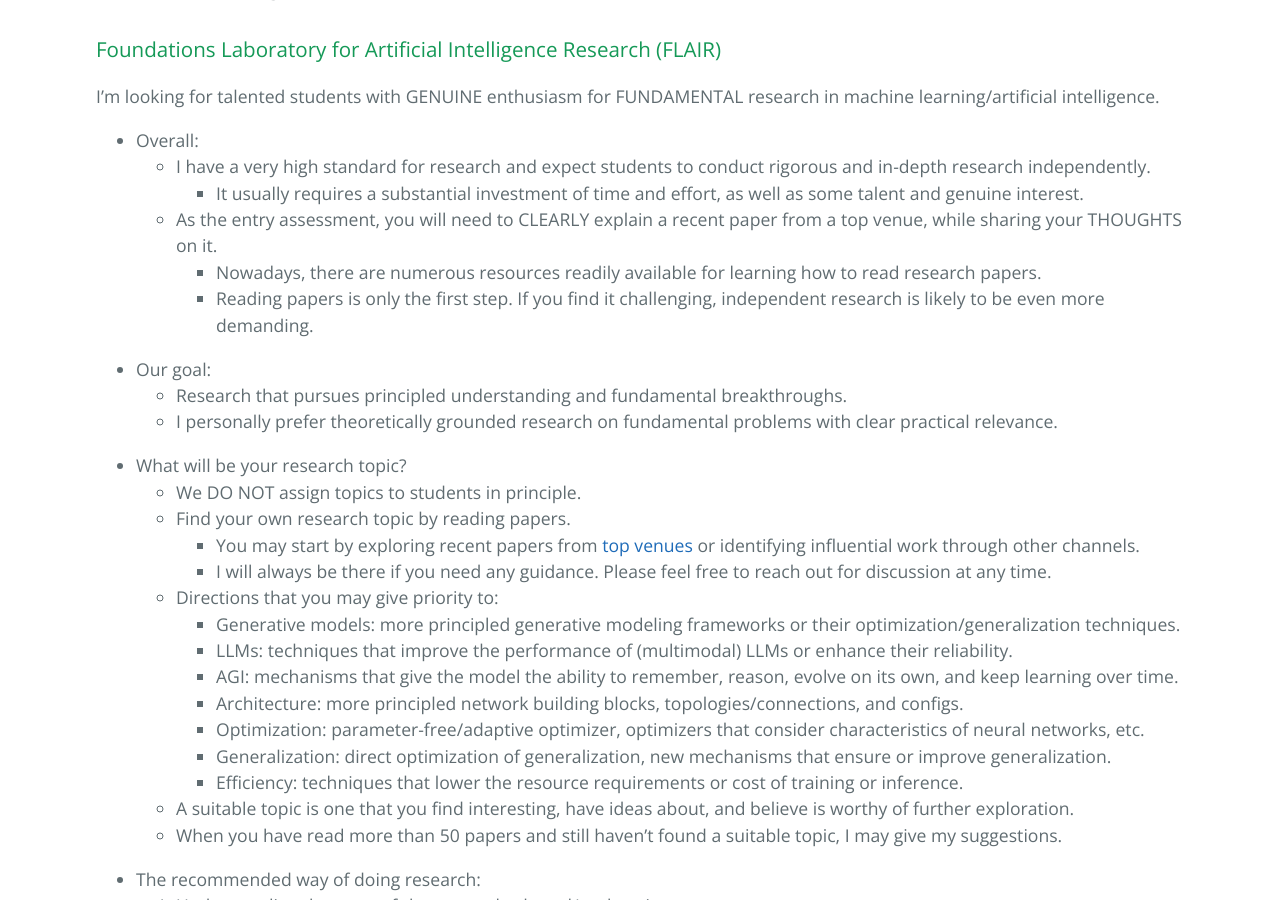
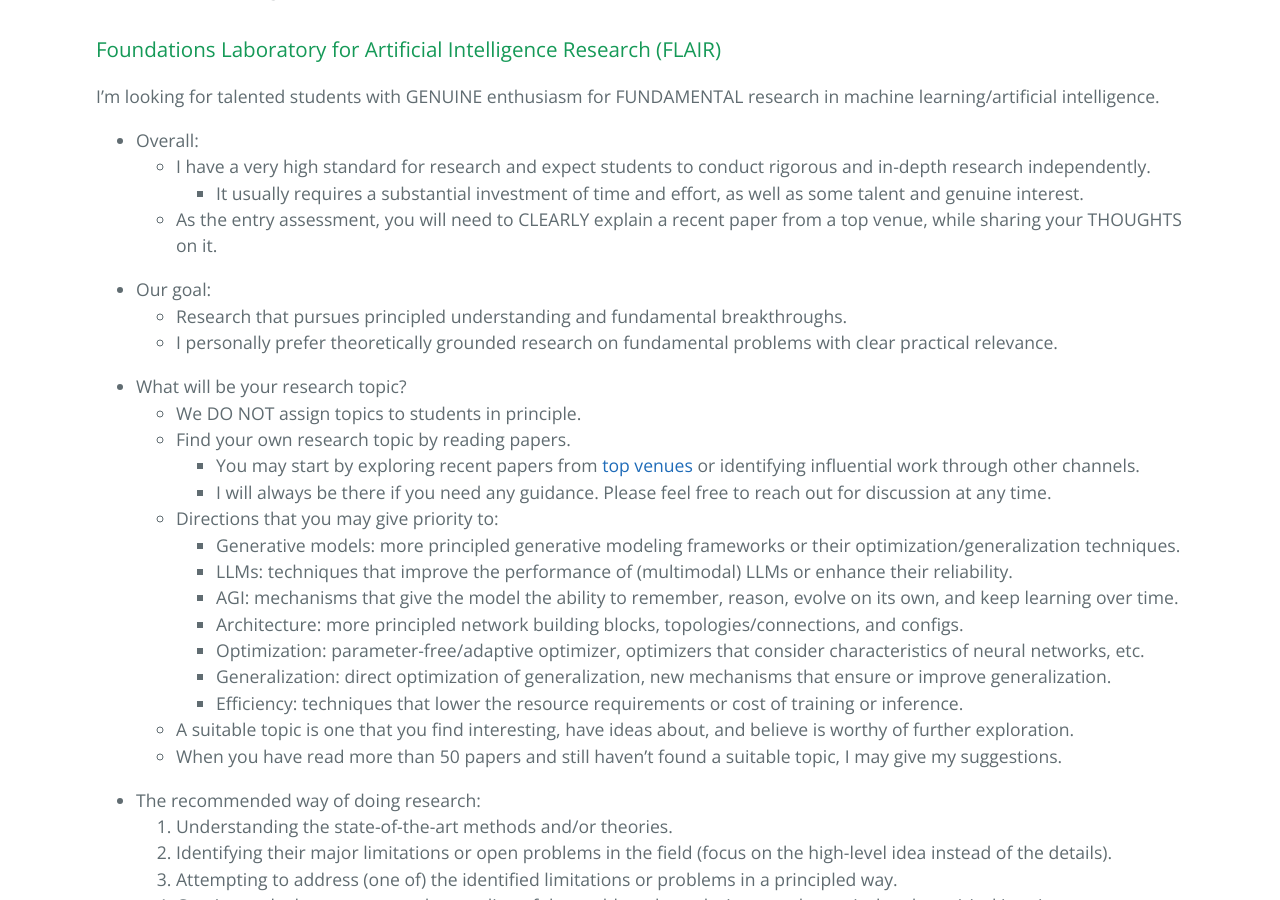
Before and after one commit to ZhimingZhou/zhimingzhou.github.io, a Jekyll site: the page built from _posts/2020-12-09-Prospective-Students.md, in a window 1280 px wide and 900 px high, scrolled down 446 px. Built offline with Jekyll 4.4.1, drawn with Linux system fonts in a browser that asks for light colours.

Commit message:
Update 2020-12-09-Prospective-Students.md

```diff
--- a/_posts/2020-12-09-Prospective-Students.md
+++ b/_posts/2020-12-09-Prospective-Students.md
@@ -16,8 +16,6 @@ I’m looking for talented students with GENUINE enthusiasm for FUNDAMENTAL rese
 	- I have a very high standard for research and expect students to conduct rigorous and in-depth research independently.
 		- It usually requires a substantial investment of time and effort, as well as some talent and genuine interest.
 	- As the entry assessment, you will need to CLEARLY explain a recent paper from a top venue, while sharing your THOUGHTS on it.
-		- Nowadays, there are numerous resources readily available for learning how to read research papers.
-		- Reading papers is only the first step. If you find it challenging, independent research is likely to be even more demanding.
 
 <!--  -->
 - Our goal:
```
